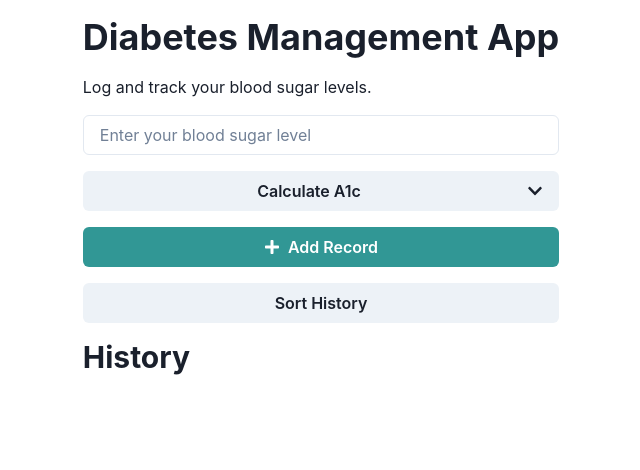
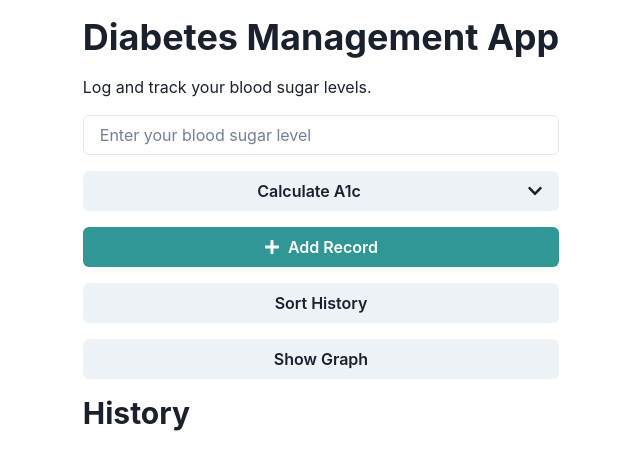
Before and after one commit to GPT-Engineer-App/sugar-tracker, a React (Vite) app: page / in a window 1280 px wide. Shown: the top 470 px of the page, without its empty margins (319-959 px from the left). Built offline with nearby package versions, Linux system fonts and the light colour scheme; no server answers; the database is empty.

Commit message:
Added a toggle button and state management to switch between a list view and a graph view of historical data in the Diabetes Management App. The graph view currently displays a placeholder message.
Prompt: make the historical view a toggle between raw data and a graph

```diff
--- a/src/pages/Index.jsx
+++ b/src/pages/Index.jsx
@@ -59,6 +59,8 @@ const Index = () => {
     setRecords([...records].sort((a, b) => new Date(b.date) - new Date(a.date)));
   };
 
+  const [viewMode, setViewMode] = useState("list");
+
   return (
     <Container centerContent p={4}>
       <VStack spacing={4} align="stretch">
@@ -82,9 +84,11 @@ const Index = () => {
           Add Record
         </Button>
         <Button onClick={sortRecords}>Sort History</Button>
+        <Button onClick={() => setViewMode(viewMode === "list" ? "graph" : "list")}>{viewMode === "list" ? "Show Graph" : "Show List"}</Button>
         <Heading as="h2" size="lg">
           History
         </Heading>
+        {viewMode === "list" ? (
           <List spacing={3}>
             {records.map((record, index) => {
               const handleDelete = async () => {
@@ -101,11 +105,9 @@ const Index = () => {
                   });
                 }
               };
-
               const handleEdit = () => {
                 setBloodSugar(record.bloodSugar);
               };
-
               return (
                 <ListItem key={index}>
                   <ListIcon as={FaCheckCircle} color="green.500" />
@@ -120,6 +122,11 @@ const Index = () => {
               );
             })}
           </List>
+        ) : (
+          <Box border="1px" borderColor="gray.200" p={4}>
+            <Text>Graph view is not implemented yet.</Text>
+          </Box>
+        )}
       </VStack>
     </Container>
   );
```
Lines whose indentation alone changed are shown as unchanged.
